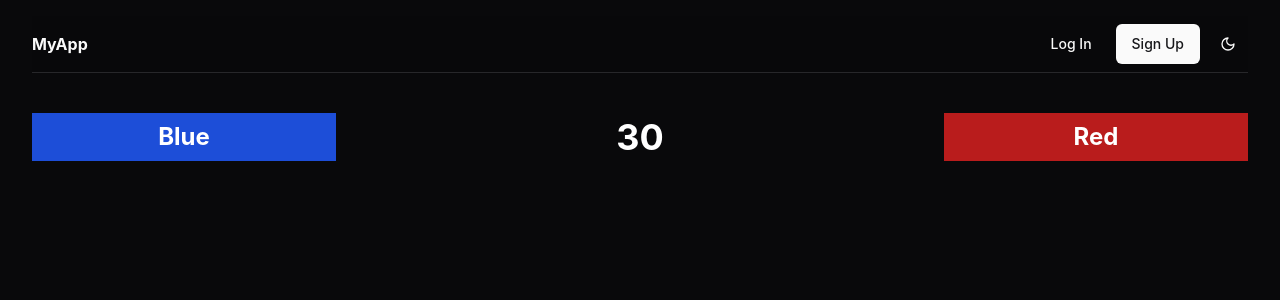
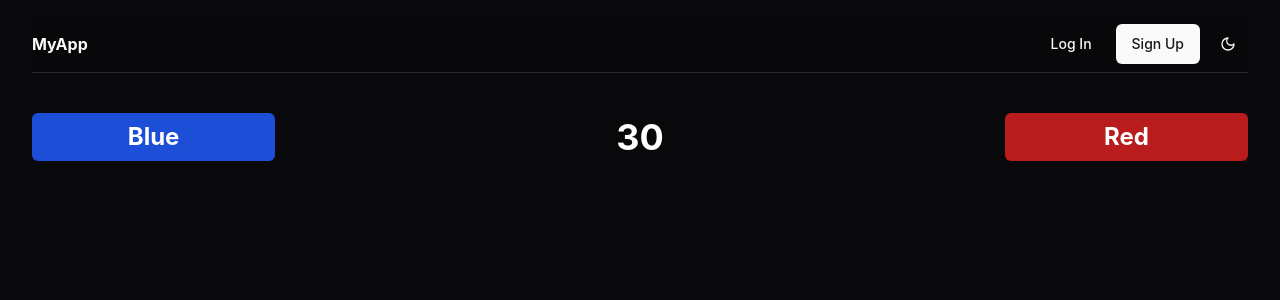
Before and after one commit to nDr3K/LolDraftSimulatorWebsite, a React (Vite) app: page /draft in a window 1280 px wide. Shown: the top 300 px of the page. Built offline with nearby package versions, Linux system fonts and the light colour scheme.

Commit message:
[CHANGE] reduced size and added rounded border for team names

```diff
--- a/src/components/features/Draft/draft-header.tsx
+++ b/src/components/features/Draft/draft-header.tsx
@@ -6,7 +6,7 @@ export default function DraftHeader({
 
     return(
       <div className="flex justify-between items-center mb-4">
-        <div className="bg-blue-700 text-white px-4 py-2 w-[25%] text-center text-2xl font-bold">
+        <div className="bg-blue-700 text-white px-4 py-2 w-[20%] text-center text-2xl font-bold rounded-md">
           {blueTeamName}
         </div>
 
@@ -16,7 +16,7 @@ export default function DraftHeader({
           </div>
         </div>
 
-        <div className="bg-red-700 text-white px-4 py-2 w-[25%] text-center text-2xl font-bold">
+        <div className="bg-red-700 text-white px-4 py-2 w-[20%] text-center text-2xl font-bold rounded-md">
           {redTeamName}
         </div>
       </div>
```
